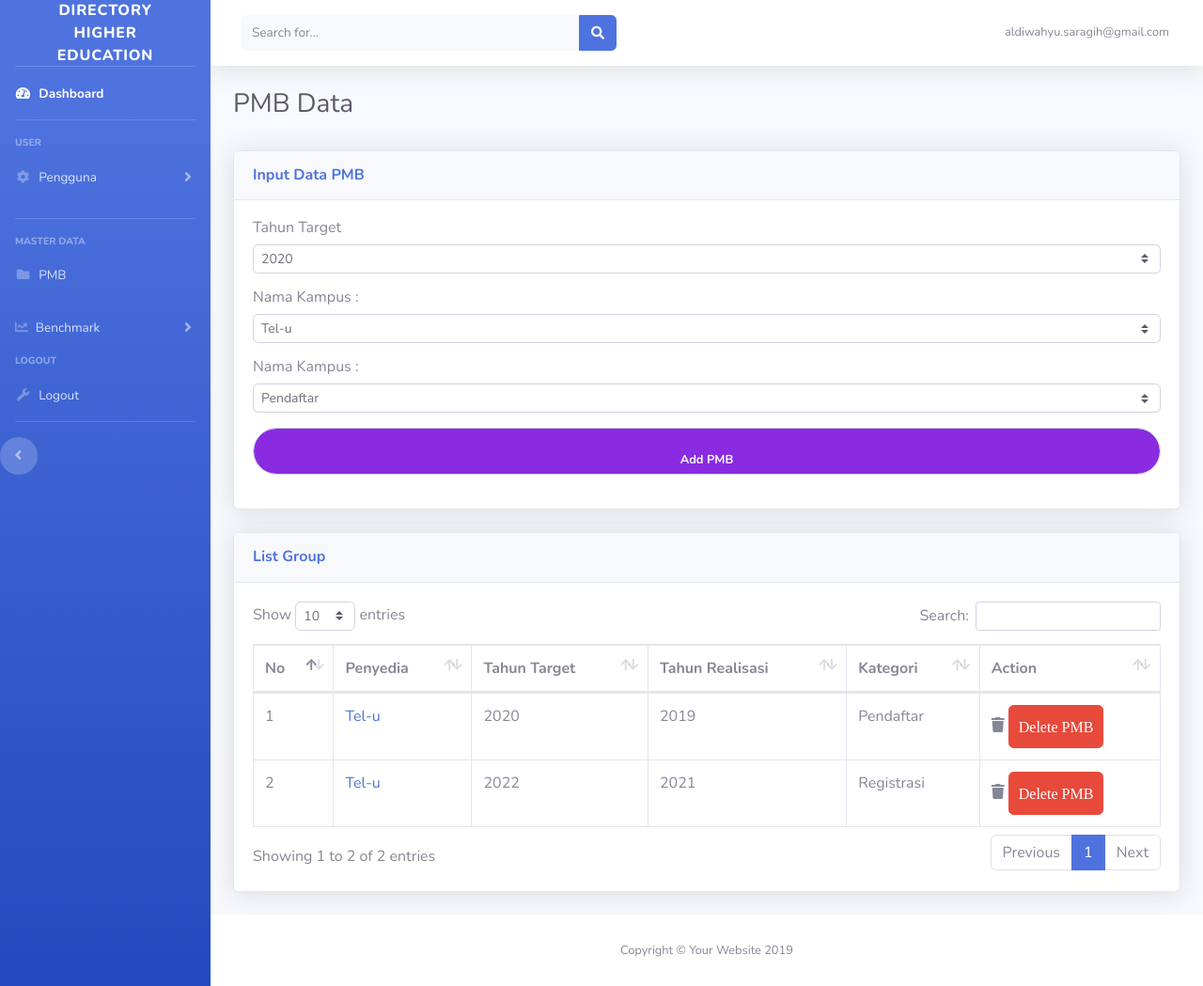
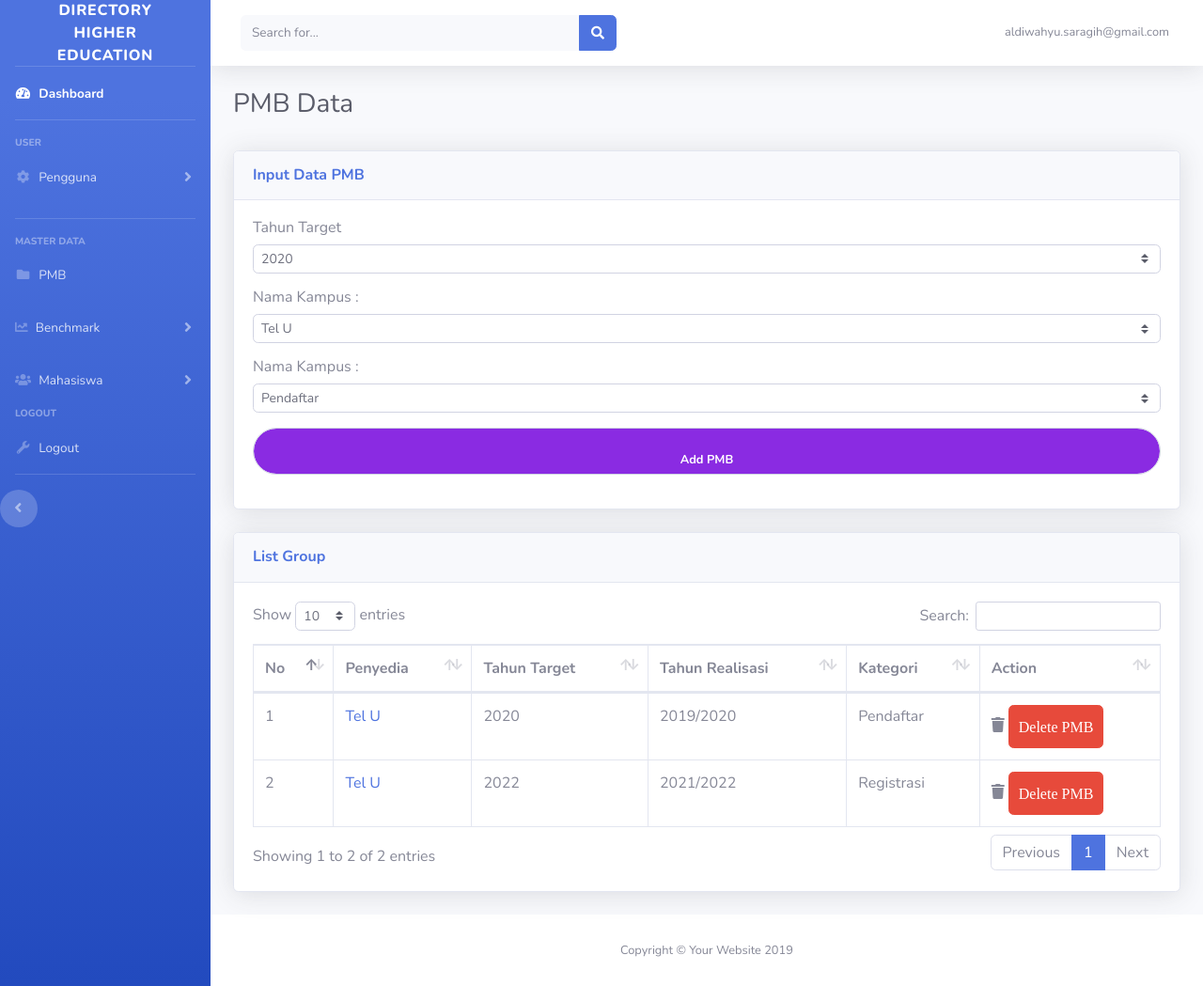
Before and after one commit to asengsaragih/YPT-Website, a PHP site: page /inputPMB.php in a window 1280 px wide. Shown: the whole page at 94% size. Run offline with PHP 8.4, Linux system fonts and the light colour scheme; a user stored in the database is signed in; data comes from the database, SQL or seed files in the repository.

Commit message:
Mahasiswa

```diff
--- a/assets/controller/function.php
+++ b/assets/controller/function.php
@@ -1,6 +1,16 @@
 <?php
+    define("MHS_AKTIF", "Aktif");
+    define("MHS_NONAKTIF", "Non Aktif");
+    define("MHS_LULUS", "Lulus");
+    define("MHS_DO", "DO");
+    define("MHS_RESIGN", "Resign");
+    define("MHS_INBOUND", "In Bound");
+    define("MHS_TRANSFER", "Transfer");
+    define("MHS_ASING", "Asing");
+    define("MHS_BEASISWA", "Beasiswa");
     // require "connection.php";
     include_once "connection.php";
+
 
     // function checkUser(String $email) {
     //     $conn = conn();
--- a/assets/database/ypt.sql
+++ b/assets/database/ypt.sql
@@ -38,7 +38,7 @@ CREATE TABLE `kampus` (
 --
 
 INSERT INTO `kampus` (`id_kampus`, `nama_kampus`) VALUES
-(1, 'Tel-u'),
+(1, 'Tel U'),
 (2, 'ITTP'),
 (3, 'Akatel'),
 (4, 'ITTS');
--- a/checkLogin.php
+++ b/checkLogin.php
@@ -20,7 +20,6 @@ if (isset($_POST['login'])) {
     } else {
         toastMessageIntent("login.php", "Username Atau Password Salah");
     }
-
 } else {
     header("location: login.php");
 }
--- a/inputPMB.php
+++ b/inputPMB.php
@@ -163,7 +163,7 @@
                     <td><?php echo $i++; ?></td>
                     <td><a href="<?php echo "pmbData.php?id_pmb=".$id; ?>"><?php showCampusName($key['id_kampus']); ?></a></td>
                     <td><?php echo $key['tahun_target_pmb'] ?></td>
-                    <td><?php echo $key['tahun_realisasi_pmb'] ?></td>
+                    <td><?php echo $key['tahun_realisasi_pmb'] . "/" . $key['tahun_target_pmb'] ?></td>
                     <td><?php
                         if ($category == 1) {
                             echo "Pendaftar";
--- a/main/side.php
+++ b/main/side.php
@@ -155,24 +155,26 @@
             </div>
         </li>
 
-      <!-- Nav Item - Pages Collapse Menu -->
-<!--      <li class="nav-item">-->
-<!--        <a class="nav-link collapsed" href="#" data-toggle="collapse" data-target="#collapsePages" aria-expanded="true" aria-controls="collapsePages">-->
-<!--          <i class="fas fa-fw fa-folder"></i>-->
-<!--          <span>PMB</span>-->
-<!--        </a>-->
-<!--        <div id="collapsePages" class="collapse" aria-labelledby="headingPages" data-parent="#accordionSidebar">-->
-<!--          <div class="bg-white py-2 collapse-inner rounded">-->
-<!--            <h6 class="collapse-header">Input Data</h6>-->
-<!--            <a class="collapse-item" href="inputPMB.php">Input PMB</a>-->
-<!--            <h6 class="collapse-header">Kampus</h6>-->
-<!--            <a class="collapse-item" href="pmbTelkom.php">Tel-U</a>-->
-<!--            <a class="collapse-item" href="pmbITTP.php">ITTP</a>-->
-<!--            <a class="collapse-item" href="pmbAkatel.php">Akatel</a>-->
-<!--            <a class="collapse-item" href="pmbITTS.php">ITTS</a>-->
-<!--          </div>-->
-<!--        </div>-->
-<!--      </li>-->
+        <li class="nav-item">
+            <a class="nav-link collapsed" href="#" data-toggle="collapse" data-target="#collapseFour" aria-expanded="true" aria-controls="collapseFour">
+                <i class="fa fa-users"></i>
+                <span>Mahasiswa</span>
+            </a>
+            <div id="collapseFour" class="collapse" aria-labelledby="headingTwo" data-parent="#accordionSidebar">
+                <div class="bg-white py-2 collapse-inner rounded">
+                    <h6 class="collapse-header">Kampus:</h6>
+                    <a class="collapse-item" href="mahasiswa.php?MHS=<?php echo MHS_AKTIF; ?>">Mahasiswa Aktif</a>
+                    <a class="collapse-item" href="mahasiswa.php?MHS=<?php echo MHS_NONAKTIF; ?>">Mahasiswa Non Aktif</a>
+                    <a class="collapse-item" href="mahasiswa.php?MHS=<?php echo MHS_LULUS; ?>">Mahasiswa Lulus</a>
+                    <a class="collapse-item" href="#">Mahasiswa DO</a>
+                    <a class="collapse-item" href="#">Mahasiswa Resign</a>
+                    <a class="collapse-item" href="#">Mahasiswa In Bound</a>
+                    <a class="collapse-item" href="#">Mahasiswa Transfer</a>
+                    <a class="collapse-item" href="#">Mahasiswa Asing</a>
+                    <a class="collapse-item" href="#">Mahasiswa Beasiswa</a>
+                </div>
+            </div>
+        </li>
 
 
       <!-- Heading -->
```
Also changed, not shown: login.php (+37 -13 lines), mahasiswa.php (added, +15 -0 lines), 1 other file.
